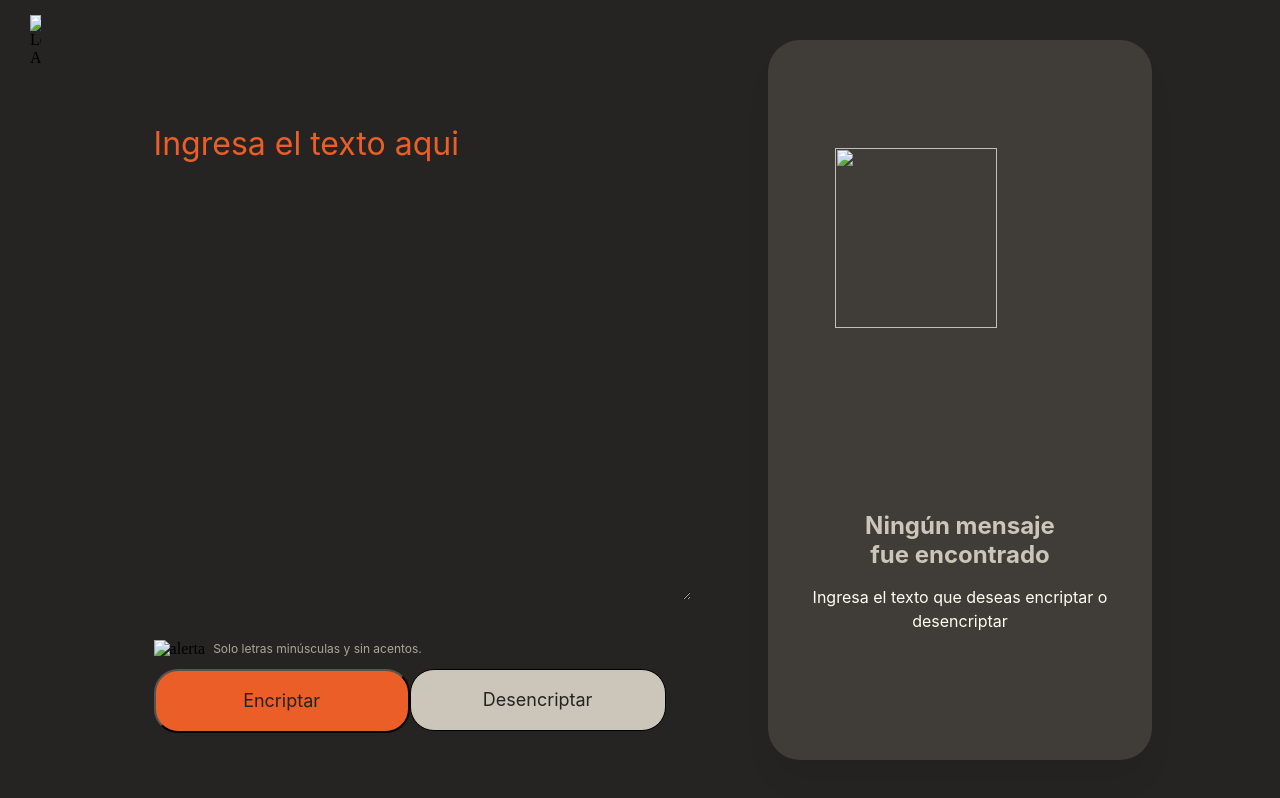
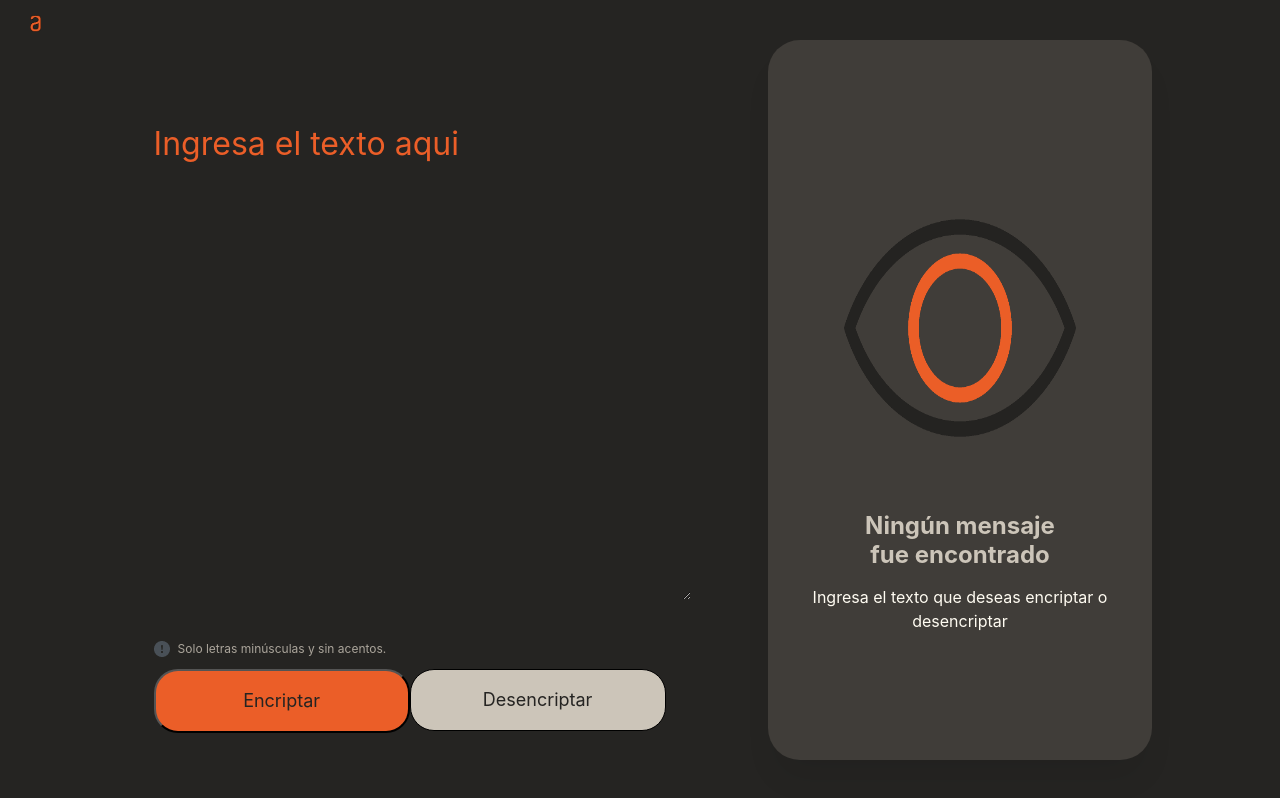
Before and after one commit to brahianramirezz/challenge-oracle-decoder, a plain HTML site: page index.html in a window 1280 px wide. Drawn offline with nearby package versions, Linux system fonts and the light colour scheme; the site is published under a folder, as on GitHub Pages, so addresses that start at the root find nothing.

Commit message:
correccion sin barra inclinada inicial, imagenes realtivas

```diff
--- a/index.html
+++ b/index.html
@@ -4,12 +4,12 @@
     <meta charset="UTF-8">
     <meta name="viewport" content="width=device-width, initial-scale=1.0">
     <title>Encriptador de texto</title>
-    <link rel="shortcut icon" href="/img/unlock.png" type="image/x-icon">
+    <link rel="shortcut icon" href="img/unlock.png" type="image/x-icon">
     <link rel="stylesheet" href="style.css">
     <script src="https://unpkg.com/sweetalert/dist/sweetalert.min.js"></script>
 </head>
 <body>
-    <img src="/img/logo.png" alt="Letra A" class="icono-a">
+    <img src="img/logo.png" alt="Letra A" class="icono-a">
     <div class="container">
         <div class="encriptar">
             <textarea
@@ -29,7 +29,7 @@
         </div>
 
         <div class="terminos">
-            <img src="/img/group.png" alt="alerta">
+            <img src="img/group.png" alt="alerta">
             <p>Solo letras minúsculas y sin acentos.</p>
         </div>
         <div class="botones">
@@ -45,7 +45,7 @@
         </div>
     </div>
     <div class="encriptado">
-        <img src="/img/ojo.gif" alt="" id="ilustración">
+        <img src="img/ojo.gif" alt="" id="ilustración">
         <div class="mensaje-encriptado" id="mensaje-encriptado">
             <h2 id="titulo-mensaje">Ningún mensaje fue encontrado</h2>
             <p id="parrafo">
```
